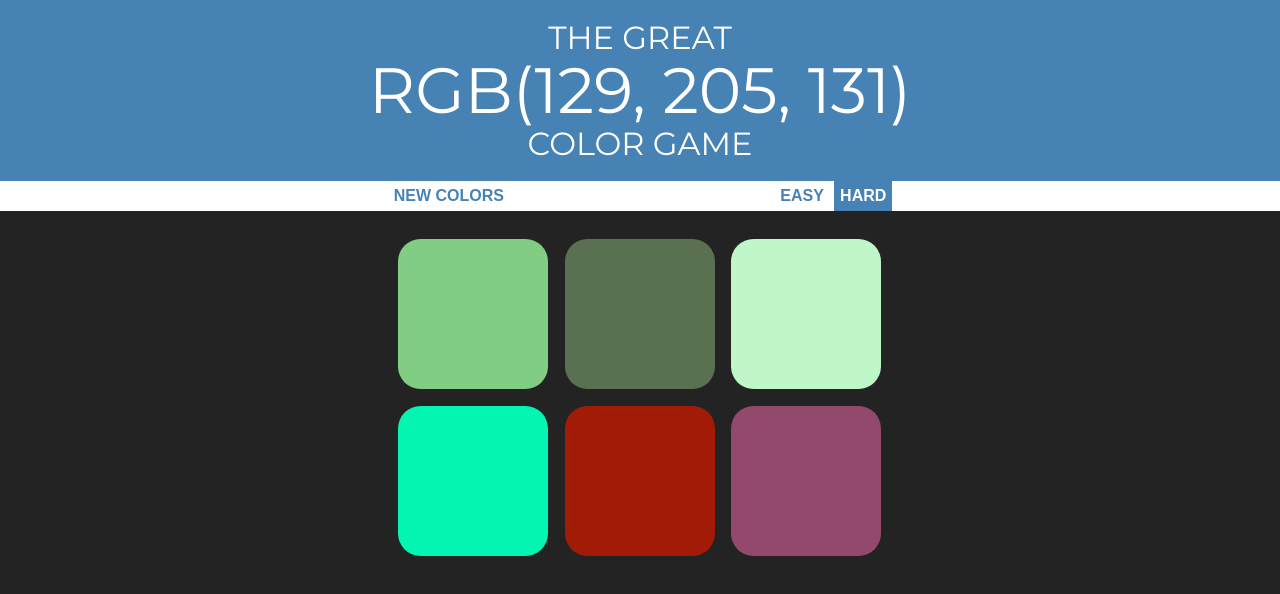
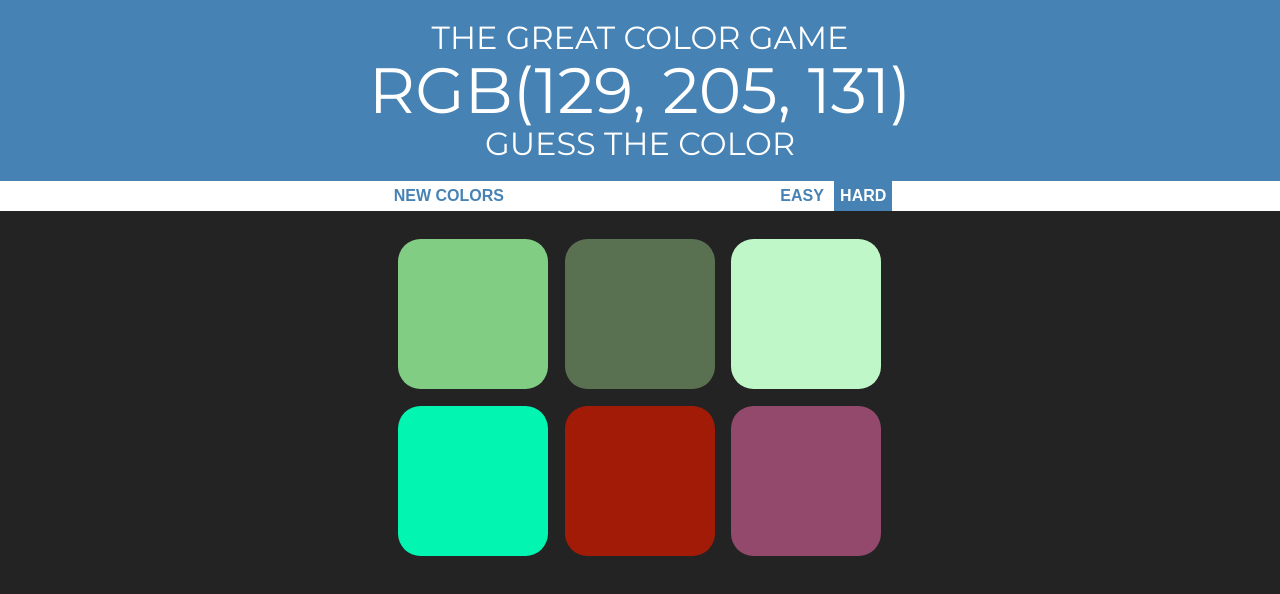
Before and after one commit to Dona1993/ColorsGame, a plain HTML site: page index.html in a window 1280 px wide. Drawn offline with Linux system fonts and the light colour scheme.

Commit message:
Update index.html

```diff
--- a/index.html
+++ b/index.html
@@ -10,10 +10,10 @@
   </head>
   <body>
     <h1>
-      The Great
+      The Great Color Game
       <br />
       <span id="colorDisplay">RGB</span>
-      <br />Color Game
+      <br />Guess the Color
     </h1>
 
     <div id="stripe">
```
